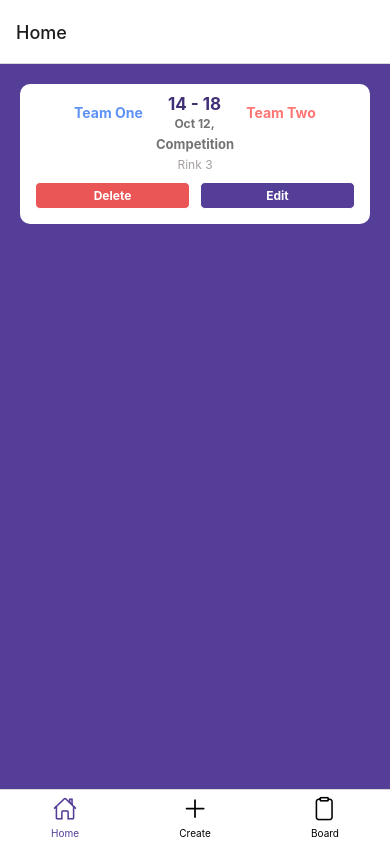
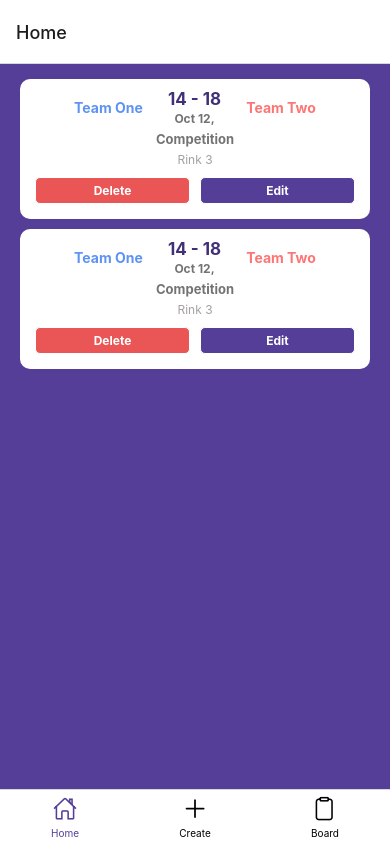
Before and after one commit to minhazk/Incredibowls, a React Native app: screen /Home in a window 390 px wide. Built offline with nearby package versions, Linux system fonts and the light colour scheme.

Commit message:
page style

```diff
--- a/App.js
+++ b/App.js
@@ -16,7 +16,7 @@ const FormStack = createNativeStackNavigator();
 const FormStackScreen = () => {
     return (
         <FormStack.Navigator>
-            <FormStack.Screen name='Create' component={Create} />
+            <FormStack.Screen name='GameForm' component={Create} />
             <FormStack.Screen name='PlayerForm' component={PlayerForm} />
         </FormStack.Navigator>
     );
--- a/src/components/CustomButton.js
+++ b/src/components/CustomButton.js
@@ -20,6 +20,7 @@ const styles = StyleSheet.create({
         alignItems: 'center',
         borderWidth: 1,
         borderColor: 'white',
+        marginVertical: 5,
     },
     label: {
         color: colours.secondary,
--- a/src/components/FormInput.js
+++ b/src/components/FormInput.js
@@ -17,7 +17,7 @@ const styles = StyleSheet.create({
         paddingBottom: 5,
         paddingHorizontal: 15,
         borderRadius: 10,
-        marginVertical: 5,
+        marginBottom: 10,
     },
     input: {
         paddingVertical: 1.5,
--- a/src/components/GameCard.js
+++ b/src/components/GameCard.js
@@ -1,4 +1,4 @@
-import { Pressable, StyleSheet, Text, View } from 'react-native';
+import { StyleSheet, Text, View } from 'react-native';
 import { colours, defaultButtonStyles } from '../styles/global';
 import { getShortDate } from '../utils/DateFormatter';
 import CustomButton from './CustomButton';
--- a/src/screens/Board.js
+++ b/src/screens/Board.js
@@ -8,8 +8,24 @@ import { KeyboardAwareScrollView } from 'react-native-keyboard-aware-scroll-view
 const Board = () => {
     const [points, setPoints] = useState([
         {
+            team1Shot: 7,
+            team2Shot: 0,
+        },
+        {
+            team1Shot: 10,
+            team2Shot: 0,
+        },
+        {
+            team1Shot: 3,
+            team2Shot: 0,
+        },
+        {
             team1Shot: 0,
-            team2Shot: 0,
+            team2Shot: 5,
+        },
+        {
+            team1Shot: 0,
+            team2Shot: 4,
         },
     ]);
 
@@ -30,10 +46,24 @@ const Board = () => {
         },
     }; // going to be coming from context
 
+    const getScoreArrays = () => {
+        return {
+            team1Scores: points.map(point => point.team1Shot),
+            team2Scores: points.map(point => point.team2Shot),
+        };
+    };
+
+    const getGameData = () => {
+        return {
+            id: 1,
+            // competition: game.com
+        };
+    };
+
     return (
         <SafeAreaView style={screen.page}>
             <KeyboardAwareScrollView>
-                <View style={styles.infoContainer}>
+                <View style={{ ...styles.infoContainer, ...screen.topGap }}>
                     <View style={styles.row}>
                         <Text style={styles.label}>Competition</Text>
                         <Text style={styles.data}>{dummyBoard.competition}</Text>
--- a/src/screens/Create.js
+++ b/src/screens/Create.js
@@ -1,26 +1,20 @@
-import { StyleSheet, View } from 'react-native';
+import { ScrollView, View } from 'react-native';
 import CustomButton from '../components/CustomButton';
 import FormInput from '../components/FormInput';
 import { screen } from '../styles/global';
 
 const Create = ({ navigation }) => {
     return (
-        <View style={screen.page}>
-            <View>
+        <ScrollView style={screen.page}>
+            <View style={screen.topGap}>
                 <FormInput label='Competition' />
                 <FormInput label='Date' />
                 <FormInput label='Rink No' keyboardType='numeric' />
                 <FormInput label='Game Size' keyboardType='numeric' />
-                <CustomButton label='Create Team' onPress={() => navigation.navigate('PlayerForm')} style={styles.submitBtn} />
+                <CustomButton label='Create Game' onPress={() => navigation.push('PlayerForm')} />
             </View>
-        </View>
+        </ScrollView>
     );
 };
 
-const styles = StyleSheet.create({
-    submitBtn: {
-        marginTop: 10,
-    },
-});
-
 export default Create;
--- a/src/screens/Home.js
+++ b/src/screens/Home.js
@@ -1,4 +1,4 @@
-import { View, FlatList } from 'react-native';
+import { View, FlatList, ScrollView } from 'react-native';
 import GameCard from '../components/GameCard';
 import { screen } from '../styles/global';
 
@@ -20,12 +20,32 @@ const Home = ({ navigation }) => {
                 scores: [3, 4, 5, 6],
             },
         },
+        {
+            id: 2,
+            competition: 'Competition',
+            date: new Date(),
+            rink: 3,
+            teamOne: {
+                name: 'Team One',
+                players: ['Player 1', 'Player 2', 'Player 3', 'Player 4', 'Player 5'],
+                scores: [2, 3, 4, 5],
+            },
+            teamTwo: {
+                name: 'Team Two',
+                players: ['Player 1', 'Player 2', 'Player 3', 'Player 4', 'Player 5'],
+                scores: [3, 4, 5, 6],
+            },
+        },
     ];
 
     return (
-        <View style={screen.page}>
-            <FlatList data={dummyData} keyExtractor={item => item.id} renderItem={({ item }) => <GameCard {...item} navigation={navigation} />} />
-        </View>
+        <ScrollView style={screen.page}>
+            <View style={screen.topGap}>
+                {dummyData.map((game, i) => {
+                    return <GameCard {...game} navigation={navigation} key={i} />;
+                })}
+            </View>
+        </ScrollView>
     );
 };
 
--- a/src/screens/PlayerForm.js
+++ b/src/screens/PlayerForm.js
@@ -1,12 +1,38 @@
 import React from 'react';
-import { Text, View } from 'react-native';
+import { ScrollView, StyleSheet, Text, View } from 'react-native';
+import CustomButton from '../components/CustomButton';
+import FormInput from '../components/FormInput';
+import { screen } from '../styles/global';
 
 const PlayerForm = () => {
     return (
-        <View>
-            <Text>player form</Text>
-        </View>
+        <ScrollView>
+            <View style={screen.page}>
+                <View>
+                    <Text style={styles.teamHeader}>Team 1</Text>
+                    {Array.from({ length: 4 }).map((x, i) => {
+                        return <FormInput label={`Player ${i + 1}`} key={i} />;
+                    })}
+                    <Text style={styles.teamHeader}>Team 2</Text>
+                    {Array.from({ length: 4 }).map((x, i) => {
+                        return <FormInput label={`Player ${i + 1}`} key={i} />;
+                    })}
+                    <CustomButton label='Create Team' onPress={() => navigation.push('Create')} />
+                </View>
+            </View>
+        </ScrollView>
     );
 };
 
+const styles = StyleSheet.create({
+    teamHeader: {
+        color: '#fff',
+        fontWeight: 'bold',
+        fontSize: 18,
+        textAlign: 'center',
+        marginTop: 10,
+        marginBottom: 20,
+    },
+});
+
 export default PlayerForm;
--- a/src/styles/global.js
+++ b/src/styles/global.js
@@ -17,7 +17,10 @@ const screen = StyleSheet.create({
         backgroundColor: colours.primary,
         flex: 1,
         padding: 20,
-        paddingBottom: 0,
+        paddingTop: 0,
+    },
+    topGap: {
+        marginTop: 15,
     },
 });
 
```
